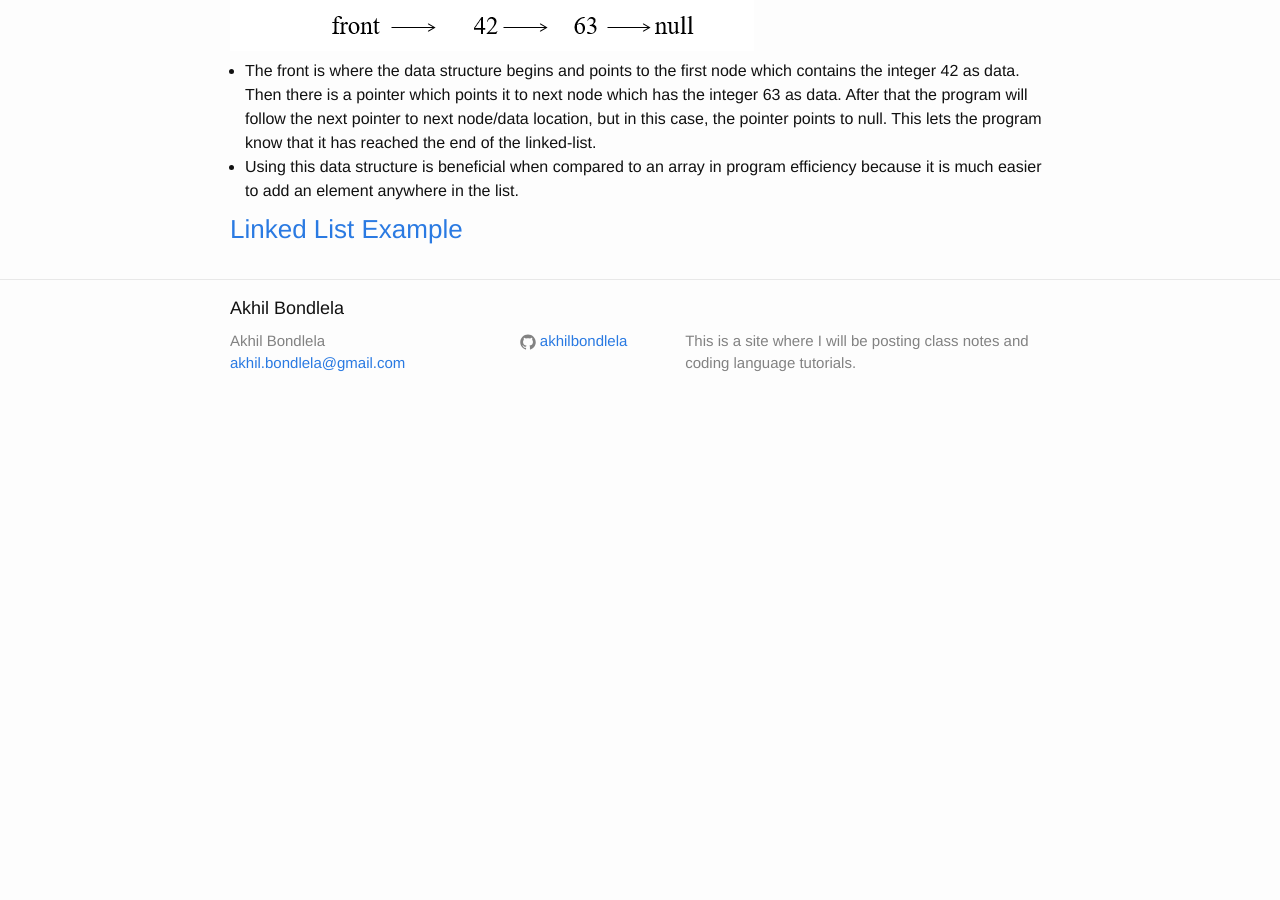
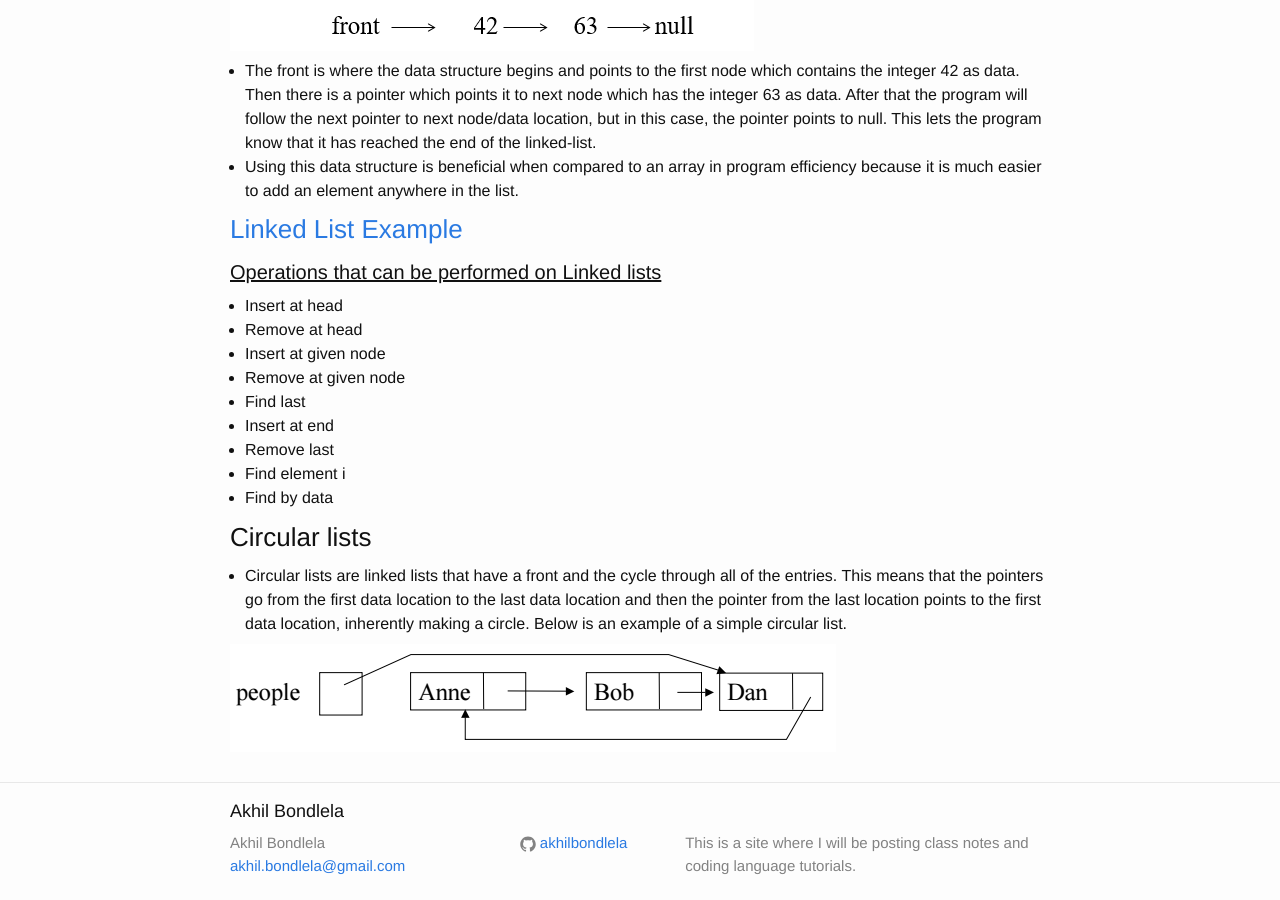
Before and after one commit to akhilbond/akhilbond.github.io, a Jekyll site: the page built from Courses/Data_Structures/notes.md, in a window 1280 px wide and 900 px high, scrolled down 2957 px. Built offline with Jekyll 4.4.1, drawn with Linux system fonts in a browser that asks for light colours; formulas are drawn with MathJax 3; before the commit the page ends 3362 px from its top, so only the background shows below that.

Commit message:
Data Structures notes
Added Circular lists notes

```diff
--- a/Courses/Data_Structures/notes.md
+++ b/Courses/Data_Structures/notes.md
@@ -123,3 +123,20 @@ public class IntNode{
 - Using this data structure is beneficial when compared to an array in program efficiency because it is much easier to add an element anywhere in the list.
 
 ### [Linked List Example](/Courses/Data_Structures/Linked_List_Example/)
+
+<h4><u>Operations that can be performed on Linked lists</u></h4>
+
+- Insert at head
+- Remove at head
+- Insert at given node
+- Remove at given node
+- Find last
+- Insert at end
+- Remove last
+- Find element i
+- Find by data
+
+### Circular lists
+- Circular lists are linked lists that have a front and the cycle through all of the entries. This means that the pointers go from the first data location to the last data location and then the pointer from the last location points to the first data location, inherently making a circle. Below is an example of a simple circular list.
+
+![Two-IntNode List Example](/resources/images/data_structures/circular_lists.PNG)
```
Also changed, not shown: resources/images/data_structures/circular_lists.PNG (added).
